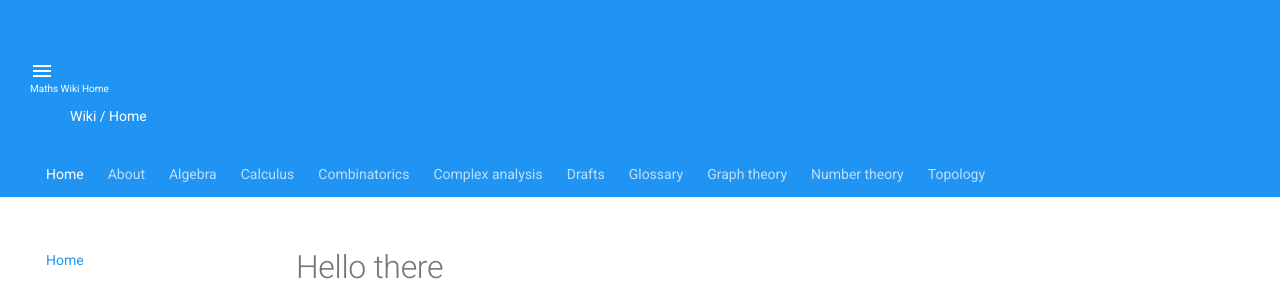
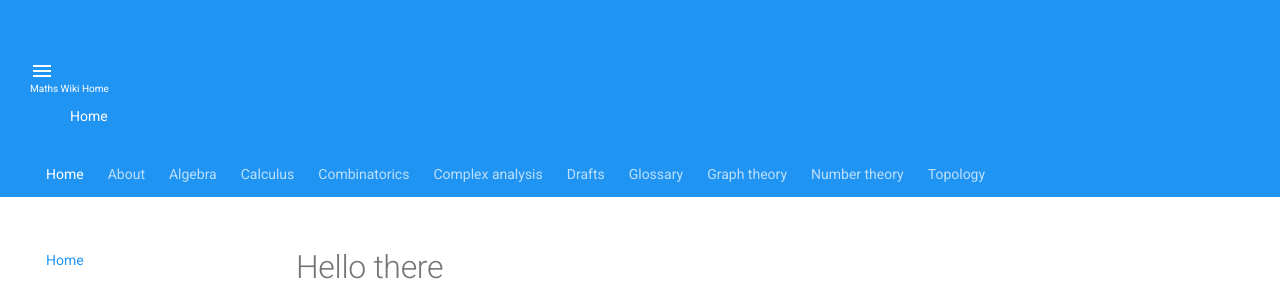
Before and after one commit to pranshugaba/maths-wiki, an MkDocs documentation site: the page built from docs/index.md, in a window 1280 px wide. Shown: the part 1163-1463 px from the top of the page. Built offline with MkDocs 1.6.1 and Material for MkDocs 9.7.7, drawn with Linux system fonts in a browser that asks for light colours.

Commit message:
shorten breadcrumb

```diff
--- a/overrides/partials/breadcrumbs.html
+++ b/overrides/partials/breadcrumbs.html
@@ -1,6 +1,6 @@
 <div role="navigation" aria-label="breadcrumbs navigation">
   <ul class="wy-breadcrumbs" style="font-size: .7rem;text-overflow: ellipsis; display: inline-flex; list-style: none;padding-right: 1em;">
-    <li><a href="{{ nav.homepage.url|url }}">Wiki</a> /&nbsp;</li>
+    <!-- <li><a href="{{ nav.homepage.url|url }}">Wiki</a> /&nbsp;</li> -->
     {% if page %}
       {% for doc in page.ancestors|reverse %}
         {% if doc.link %}
```
